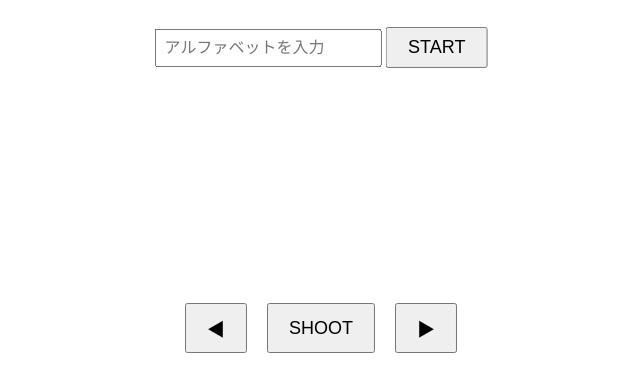
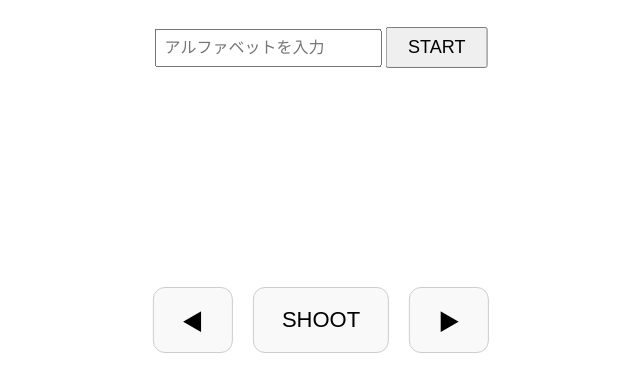
Before and after one commit to opppppan/payapaya, a plain HTML site: page index.html in a window 1280 px wide. Shown: the part 427-800 px from the top of the page, without its empty margins (319-959 px from the left). Drawn offline with Linux system fonts and the light colour scheme.

Commit message:
Update style.css

```diff
--- a/style.css
+++ b/style.css
@@ -6,6 +6,7 @@ body {
   text-align: center;
 }
 
+/* --- スタート画面 --- */
 #startScreen {
   position: absolute;
   top: 50%;
@@ -41,6 +42,7 @@ body {
   100% { transform: translateX(-50%); }
 }
 
+/* 入力欄 */
 #textInput {
   padding: 8px;
   font-size: 16px;
@@ -54,6 +56,7 @@ body {
   cursor: pointer;
 }
 
+/* --- ゲームキャンバス --- */
 #gameCanvas {
   display: none;
   position: absolute;
@@ -61,6 +64,16 @@ body {
   left: 0;
 }
 
+/* --- スコア表示 --- */
+#scoreBoard {
+  position: fixed;
+  top: 10px;
+  left: 50%;
+  transform: translateX(-50%);
+  font-size: 20px;
+}
+
+/* --- コントロールボタン --- */
 #controls {
   position: fixed;
   bottom: 20px;
@@ -71,23 +84,15 @@ body {
 }
 
 #controls button {
-  padding: 10px 20px;
-  font-size: 18px;
+  padding: 16px 28px;        /* 大きめに */
+  font-size: 22px;           /* 大きめに */
+  border-radius: 12px;       /* 角丸 */
+  border: 1px solid #ccc;
+  background: #f9f9f9;
   user-select: none;
 }
 
-#scoreBoard {
-  position: fixed;
-  top: 10px;
-  left: 50%;
-  transform: translateX(-50%);
-  font-size: 20px;
-}
-
-.hidden {
-  display: none;
-}
-
+/* --- ゲームオーバー画面 --- */
 #gameOver {
   position: absolute;
   top: 50%;
@@ -98,3 +103,7 @@ body {
   border-radius: 8px;
   text-align: center;
 }
+
+.hidden {
+  display: none;
+}
```
